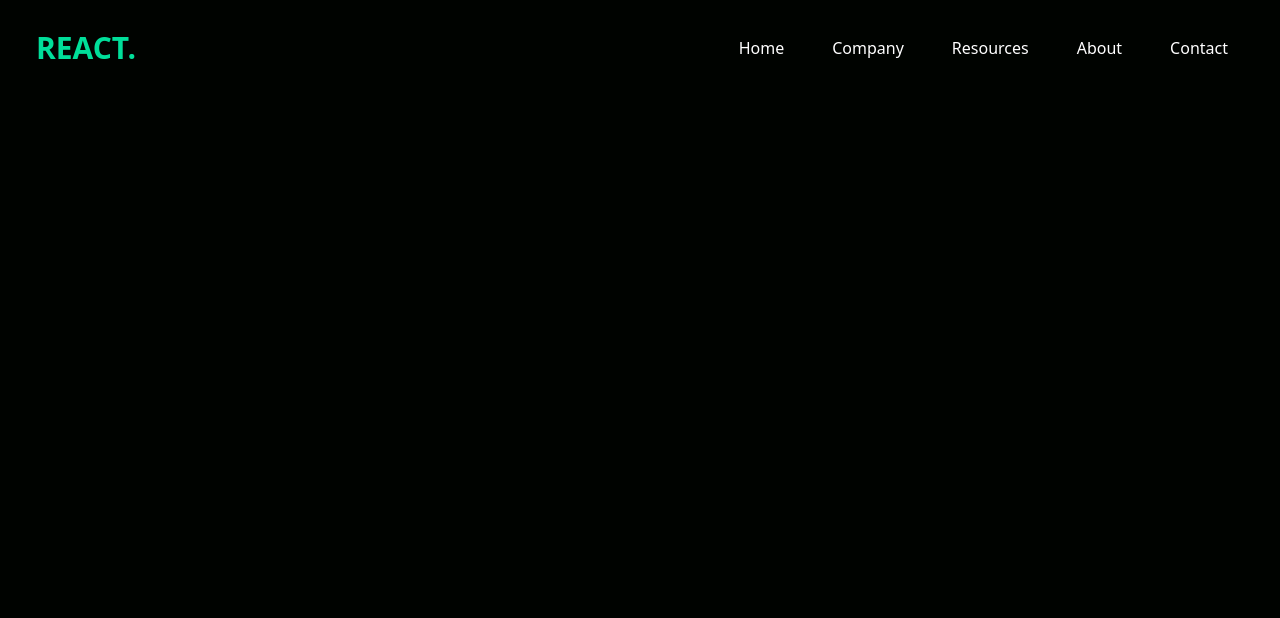
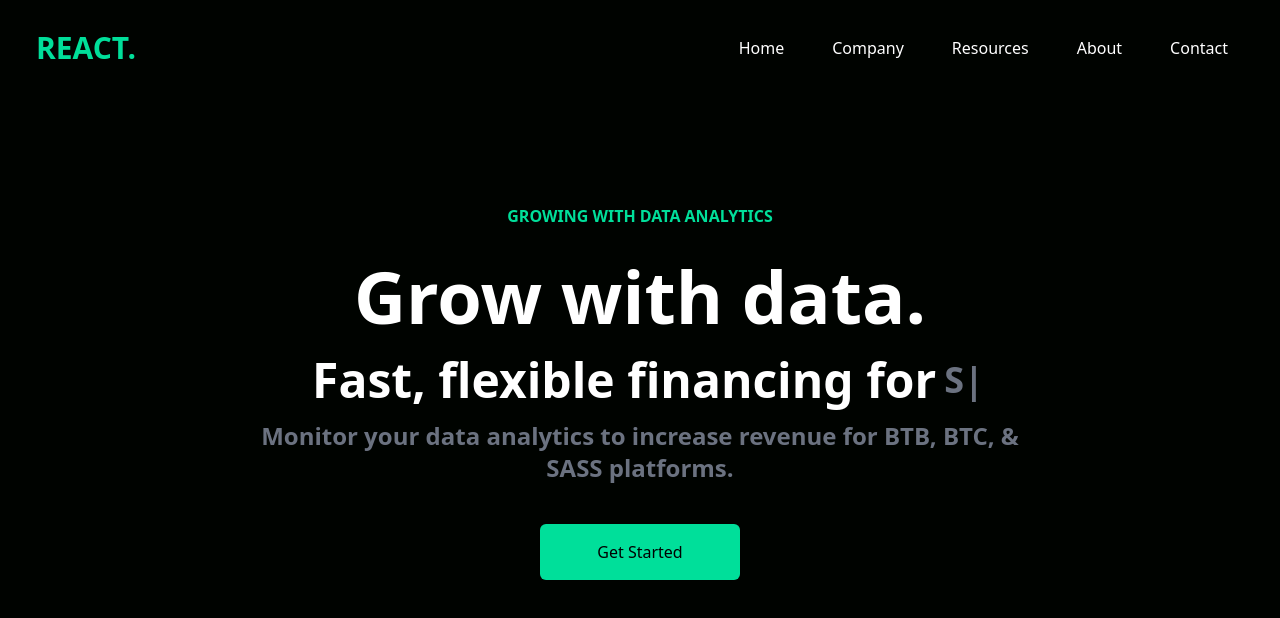
Before and after one commit to Ahmadreda061/learn-Tailwind-react, a React (Create React App) app: page / in a window 1280 px wide. Shown: the top 618 px of the page. Built offline with nearby package versions, Linux system fonts and the light colour scheme.

Commit message:
create a header hero section...

```diff
--- a/package.json
+++ b/package.json
@@ -10,6 +10,7 @@
     "react-dom": "^18.3.1",
     "react-icons": "^5.2.1",
     "react-scripts": "5.0.1",
+    "react-typed": "^2.0.12",
     "web-vitals": "^2.1.4"
   },
   "scripts": {
--- a/src/App.js
+++ b/src/App.js
@@ -1,9 +1,11 @@
+import Hero from "./components/Hero";
 import Navbar from "./components/Navbar";
 
 function App() {
   return (
     <>
       <Navbar />
+      <Hero />
     </>
   );
 }
--- /dev/null
+++ b/src/components/Hero.jsx
@@ -0,0 +1,37 @@
+import React from 'react'
+import { ReactTyped } from "react-typed"
+function Hero() {
+  return (
+    <header  className="text-white ">
+
+      <div className='max-w-[800px] mx-auto text-center w-full h-screen flex flex-col justify-center mt-[-6rem] font-bold'> {/*6rem the height of navbar*/ }
+        <p className='text-[#00df9a]  p-2'>
+          GROWING WITH DATA ANALYTICS
+        </p>
+        <h1 className=' text-4xl md:text-7xl sm:text-6xl py-6'>
+          Grow with data.
+        </h1>
+        <div className='flex items-center justify-center'>
+          <p className='md:text-5xl sm:text-4xl text-xl  md:pl-4 pl-2'>
+            Fast, flexible financing for
+          </p>
+          <ReactTyped
+            className='md:text-4xl sm:text-3xl text-l text-gray-500 pl-2'
+            strings={["BTB", "BTC", "SASS"]}
+            typeSpeed={120}
+            backSpeed={140}
+            loop
+          />
+        </div>
+        <p className='md:text-2xl sm:text-xl text-lg py-4 text-gray-500 md:w-full w-[80%] mx-auto'>
+          Monitor your data analytics to increase revenue for BTB, BTC, & SASS platforms.
+        </p>
+        <button className='bg-[#00df9a] font-medium w-[200px] mx-auto p-4 my-6 rounded-md text-black hover:bg-white transition-bg ease-in-out duration-300'>
+          Get Started
+        </button>
+      </div>
+    </header>
+  )
+}
+
+export default Hero
--- a/src/index.css
+++ b/src/index.css
@@ -1,6 +1,11 @@
 @tailwind base;
 @tailwind components;
 @tailwind utilities;
+* {
+  padding: 0;
+  margin: 0;
+  box-sizing: border-box;
+}
 body {
   background-color: #000300;
 }
```
Also changed, not shown: 1 other file (tests, documents, lock files or other folders).
